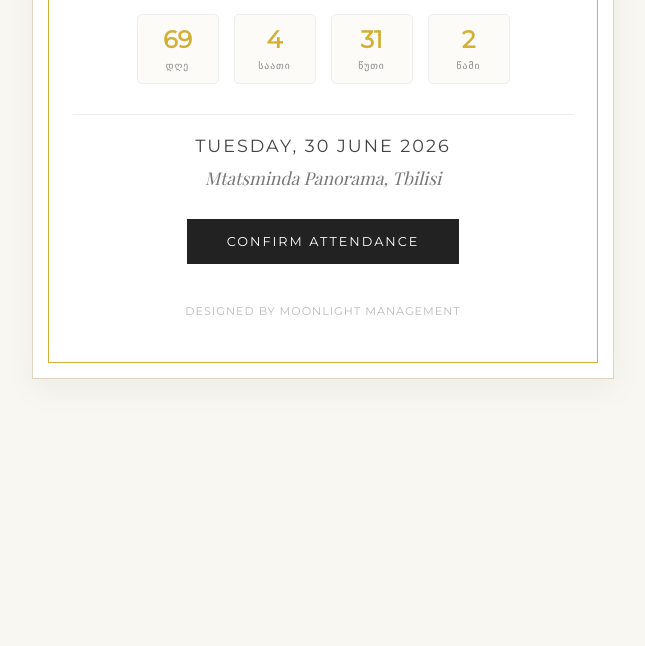
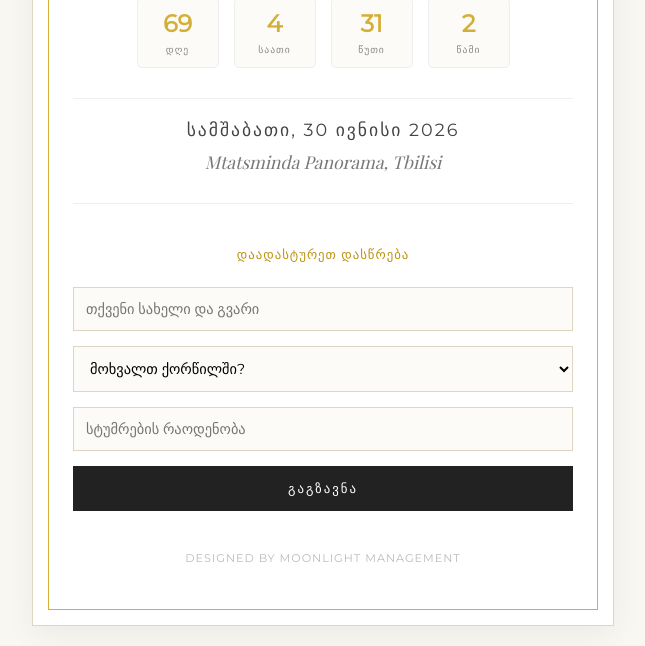
Before and after one commit to datotsivtsivadze2001-star/MOON-LIGHT, a plain HTML site: page index.html in a window 1280 px wide. Shown: the part 386-1032 px from the top of the page, without its empty margins (317-962 px from the left). Before the commit the page ends 800 px from the top, so only its background shows below. Drawn offline with nearby package versions, Linux system fonts and the light colour scheme; a web font is replaced by a local one.

Commit message:
Update index.html

```diff
--- a/index.html
+++ b/index.html
@@ -6,24 +6,49 @@
     <title>MOONLIGHT | Wedding Invitation</title>
     <link href="https://fonts.googleapis.com/css2?family=Playfair+Display:ital,wght@0,400;0,700;1,400&family=Montserrat:wght@300;400&display=swap" rel="stylesheet">
     <style>
-        body { margin: 0; padding: 0; background-color: #f9f7f2; font-family: 'Montserrat', sans-serif; display: flex; justify-content: center; align-items: center; min-height: 100vh; }
+        body { margin: 0; padding: 0; background-color: #f9f7f2; font-family: 'Montserrat', sans-serif; display: flex; justify-content: center; align-items: center; min-height: 100vh; padding: 20px 0; }
         .invitation-card { background: white; width: 90%; max-width: 500px; padding: 60px 40px; text-align: center; border: 1px solid #e0d5c1; box-shadow: 0 10px 30px rgba(0,0,0,0.05); position: relative; }
         .invitation-card::before { content: ''; position: absolute; top: 15px; left: 15px; right: 15px; bottom: 15px; border: 1px solid #d4af37; pointer-events: none; }
         .logo-text { font-size: 0.8em; letter-spacing: 4px; color: #bc9311; margin-bottom: 30px; text-transform: uppercase; }
         h1 { font-family: 'Playfair Display', serif; font-size: 3.2em; color: #222; margin: 15px 0; font-weight: 400; }
         .and { font-family: 'Playfair Display', serif; font-style: italic; font-size: 1.5em; color: #d4af37; margin: 5px 0; }
 
-        /* ტაიმერის სტილი */
         #timer { display: flex; justify-content: center; gap: 15px; margin: 30px 0; font-family: 'Montserrat', sans-serif; }
         .timer-item { background: #fdfbf7; border: 1px solid #eee; padding: 10px; min-width: 60px; border-radius: 5px; }
         .timer-num { display: block; font-size: 1.5em; color: #d4af37; font-weight: bold; }
         .timer-label { font-size: 0.6em; text-transform: uppercase; color: #888; letter-spacing: 1px; }
 
-        .details { margin-top: 20px; border-top: 1px solid #eee; padding-top: 20px; }
+        .details { margin-top: 20px; border-top: 1px solid #eee; padding-top: 20px; margin-bottom: 30px; }
         .date { font-size: 1.1em; letter-spacing: 2px; color: #444; text-transform: uppercase; }
-        .location { font-family: 'Playfair Display', serif; font-style: italic; font-size: 1.1em; color: #777; margin: 10px 0 30px 0; }
-        .rsvp-button { display: inline-block; padding: 15px 40px; background-color: #222; color: white; text-decoration: none; letter-spacing: 2px; font-size: 0.8em; transition: 0.3s; text-transform: uppercase; }
-        .rsvp-button:hover { background-color: #d4af37; }
+        .location { font-family: 'Playfair Display', serif; font-style: italic; font-size: 1.1em; color: #777; margin: 10px 0; }
+
+        #rsvp-form-container { margin-top: 30px; border-top: 1px solid #eee; padding-top: 30px; }
+        #submit-to-google-sheet { display: flex; flex-direction: column; gap: 15px; }
+
+        input, select {
+            padding: 12px;
+            border: 1px solid #e0d5c1;
+            font-family: 'Montserrat', sans-serif;
+            font-size: 0.9em;
+            outline: none;
+            background: #fdfbf7;
+        }
+        input:focus, select:focus { border-color: #d4af37; }
+
+        .submit-button {
+            padding: 15px;
+            background-color: #222;
+            color: white;
+            border: none;
+            cursor: pointer;
+            letter-spacing: 2px;
+            font-size: 0.8em;
+            transition: 0.3s;
+            text-transform: uppercase;
+        }
+        .submit-button:hover { background-color: #d4af37; }
+        .submit-button:disabled { background-color: #ccc; cursor: not-allowed; }
+
         footer { margin-top: 40px; font-size: 0.7em; color: #bbb; letter-spacing: 1px; }
     </style>
 </head>
@@ -31,7 +56,7 @@
 
     <div class="invitation-card">
         <div class="logo-text">Moonlight Events</div>
-        <p style="letter-spacing: 2px; color: #888; font-size: 0.8em;">JOIN US TO CELEBRATE</p>
+        <p style="letter-spacing: 2px; color: #888; font-size: 0.8em;">გეპატიჟებით ქორწილში</p>
 
         <h1>David</h1>
         <div class="and">&</div>
@@ -45,23 +70,36 @@
         </div>
 
         <div class="details">
-            <div class="date">Tuesday, 30 June 2026</div>
+            <div class="date">სამშაბათი, 30 ივნისი 2026</div>
             <div class="location">Mtatsminda Panorama, Tbilisi</div>
         </div>
 
-        <a href="#" class="rsvp-button">Confirm Attendance</a>
+        <div id="rsvp-form-container">
+            <form id="submit-to-google-sheet">
+                <p style="font-size: 0.8em; letter-spacing: 1px; color: #bc9311; margin-bottom: 10px;">დაადასტურეთ დასწრება</p>
+                <input type="text" name="Name" placeholder="თქვენი სახელი და გვარი" required>
+
+                <select name="Status" required>
+                    <option value="" disabled selected>მოხვალთ ქორწილში?</option>
+                    <option value="მოვდივარ">დიახ, მოვდივარ</option>
+                    <option value="ვერ ვახერხებ">სამწუხაროდ, ვერ მოვალ</option>
+                </select>
+
+                <input type="number" name="Guests" placeholder="სტუმრების რაოდენობა" min="1" max="10">
+
+                <button type="submit" class="submit-button">გაგზავნა</button>
+            </form>
+        </div>
 
         <footer>DESIGNED BY MOONLIGHT MANAGEMENT</footer>
     </div>
 
     <script>
-        // აქ ვუთითებთ ქორწილის თარიღს
+        // ტაიმერის ლოგიკა
         const weddingDate = new Date("June 30, 2026 19:00:00").getTime();
-
         const timer = setInterval(function() {
             const now = new Date().getTime();
             const distance = weddingDate - now;
-
             const days = Math.floor(distance / (1000 * 60 * 60 * 24));
             const hours = Math.floor((distance % (1000 * 60 * 60 * 24)) / (1000 * 60 * 60));
             const minutes = Math.floor((distance % (1000 * 60 * 60)) / (1000 * 60));
@@ -77,6 +115,29 @@
                 document.getElementById("timer").innerHTML = "დღეს ქორწილია!";
             }
         }, 1000);
+
+        // მონაცემთა გაგზავნის ლოგიკა
+        const scriptURL = 'https://script.google.com/macros/s/AKfycbyBgQb7bJ-BVTX0amyGGl-63JwK3zEQgVav4Voj8JTp-MEW6Qmvg2tNgrGJkdskb9WQ/exec'
+        const form = document.forms['submit-to-google-sheet']
+
+        form.addEventListener('submit', e => {
+            e.preventDefault()
+            const btn = form.querySelector('.submit-button')
+            btn.innerHTML = "იგზავნება..."
+            btn.disabled = true
+
+            fetch(scriptURL, { method: 'POST', body: new FormData(form)})
+                .then(response => {
+                    alert('მადლობა! თქვენი პასუხი წარმატებით შენახულია.')
+                    btn.innerHTML = "შენახულია ✓"
+                    form.reset()
+                })
+                .catch(error => {
+                    alert('შეცდომა! გთხოვთ სცადოთ თავიდან.')
+                    btn.disabled = false
+                    btn.innerHTML = "გაგზავნა"
+                })
+        })
     </script>
 </body>
 </html>
```
